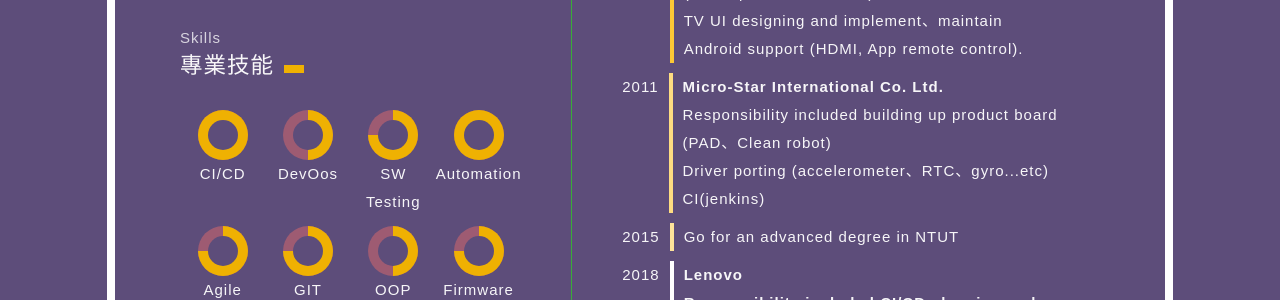
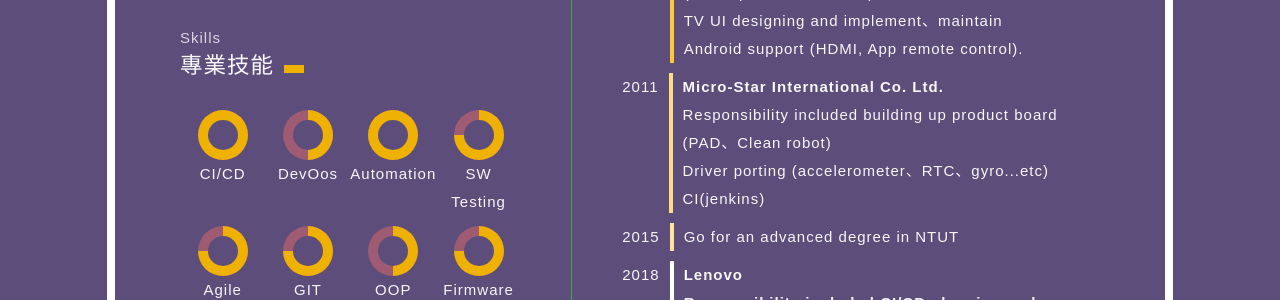
Before and after one commit to gitmaruneko/gitmaruneko.github.io, a Jekyll site: the page personal.html, which Jekyll copies as it is, in a window 1280 px wide. Shown: the part 558-858 px from the top of the page. Built offline with Jekyll 4.4.1, drawn with Linux system fonts in a browser that asks for light colours.

Commit message:
Modify profesional skill

```diff
--- a/personal.html
+++ b/personal.html
@@ -54,17 +54,17 @@
             <div class="p90"></div>
             <div class="p180"></div>
             <div class="p270"></div>
+            <div class="p360"></div>
           </div>
-          SW Testing
+          Automation
         </li>
         <li>
           <div class="circle">
             <div class="p90"></div>
             <div class="p180"></div>
             <div class="p270"></div>
-            <div class="p360"></div>
           </div>
-          Automation
+          SW Testing
         </li>
         <li>
             <div class="circle">
```
